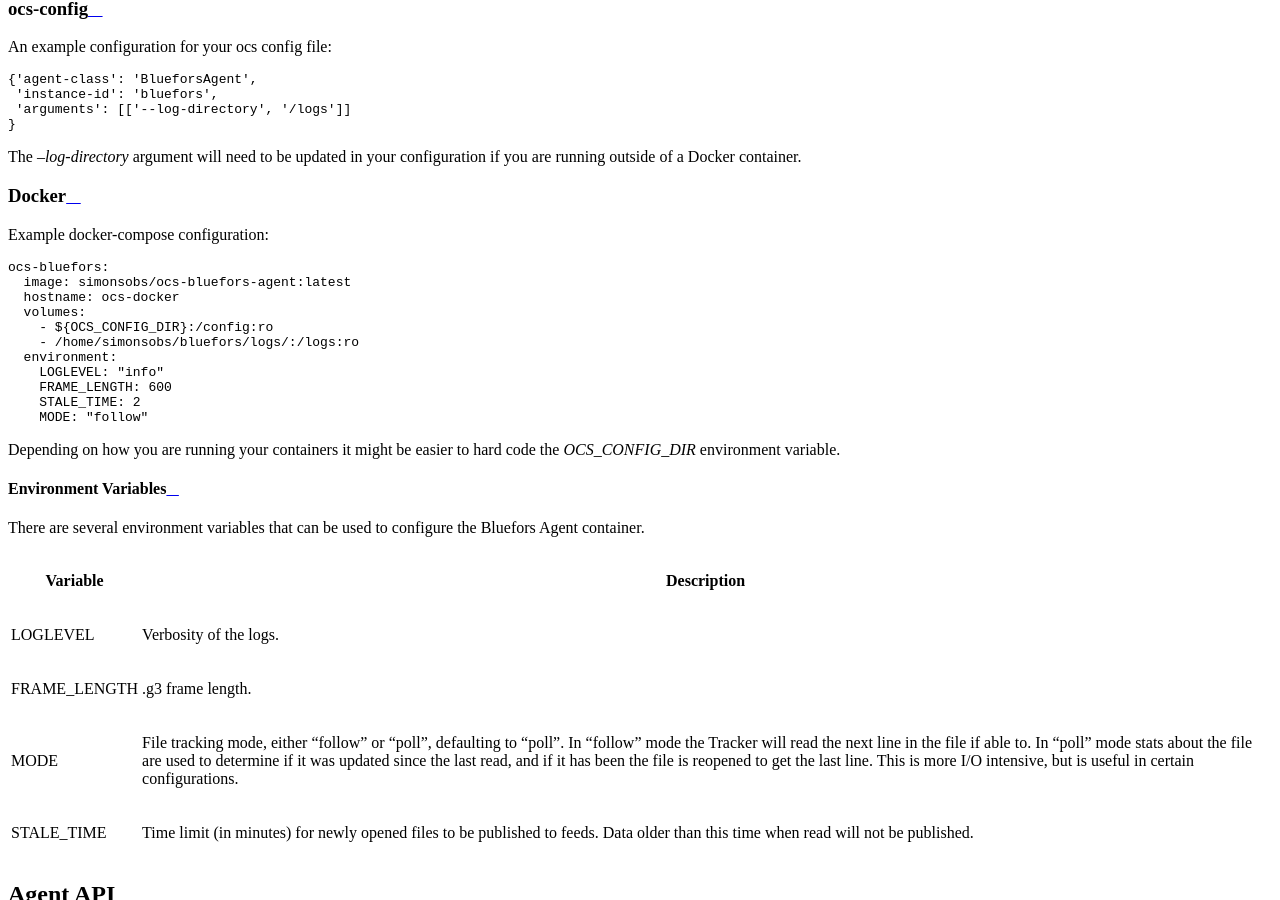
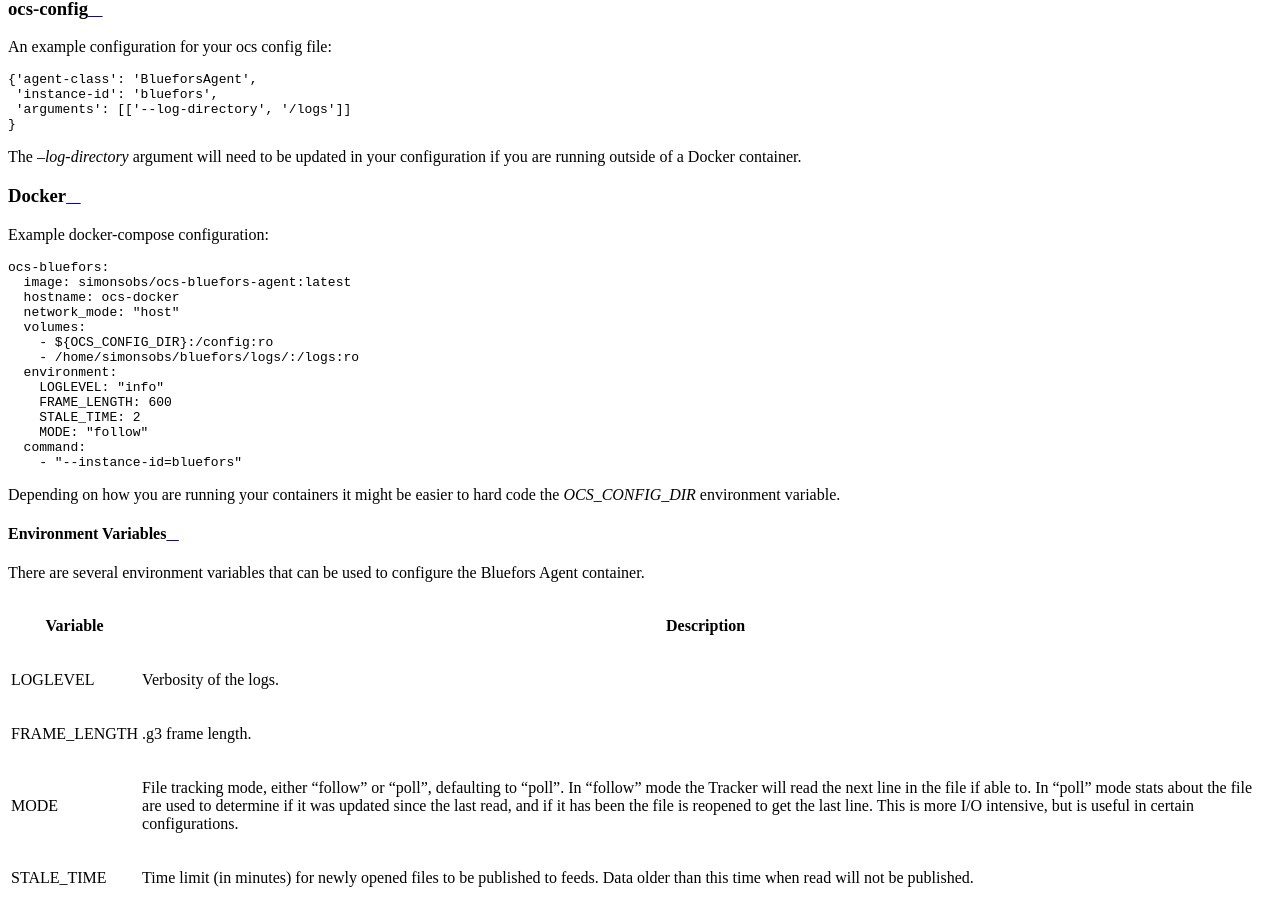
Before and after one commit to simonsobs/socs, a Sphinx documentation site: the page built from docs/agents/bluefors_agent.rst, in a window 1280 px wide and 900 px high, scrolled down 2721 px. Built offline with Sphinx 7.4.7 and the Read the Docs theme 2.0.0, drawn with Linux system fonts in a browser that asks for light colours.

Commit message:
Update bluefors agent docker config example
The latest version of the docker container for the bluefors agent has the
default connection options provided by default, which work fine if connected to
a docker overlay network, but without the command override will prevent
connection if on network_mode host, which is common in test setups.

```diff
--- a/docs/agents/bluefors_agent.rst
+++ b/docs/agents/bluefors_agent.rst
@@ -124,6 +124,7 @@ Example docker-compose configuration::
   ocs-bluefors:
     image: simonsobs/ocs-bluefors-agent:latest
     hostname: ocs-docker
+    network_mode: "host"
     volumes:
       - ${OCS_CONFIG_DIR}:/config:ro
       - /home/simonsobs/bluefors/logs/:/logs:ro
@@ -132,6 +133,8 @@ Example docker-compose configuration::
       FRAME_LENGTH: 600
       STALE_TIME: 2
       MODE: "follow"
+    command:
+      - "--instance-id=bluefors"
 
 Depending on how you are running your containers it might be easier to hard
 code the `OCS_CONFIG_DIR` environment variable.
```
